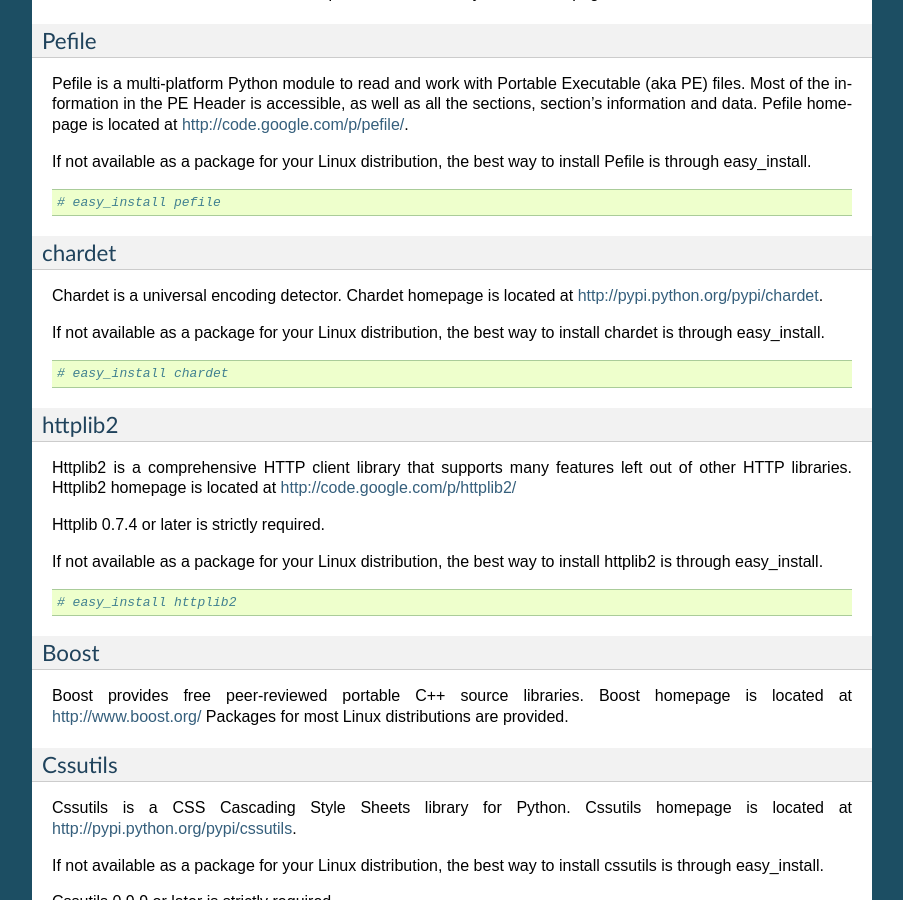
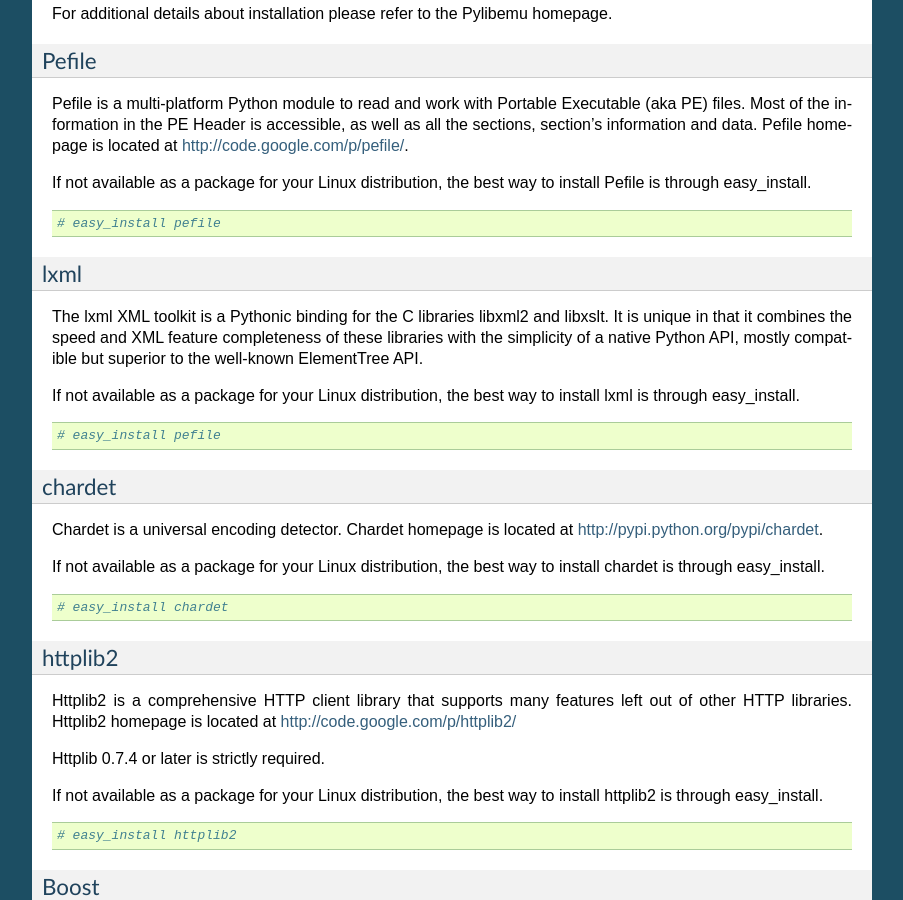
Before and after one commit to buffer/thug, a Sphinx documentation site: the page built from doc/source/build.rst, in a window 1280 px wide and 900 px high, scrolled down 2894 px. Shown: the whole window, without its empty margins (198-1101 px from the left). Built offline with Sphinx 7.4.7, drawn with Linux system fonts in a browser that asks for light colours.

Commit message:
Updated documentation (lxml requirement)

```diff
--- a/doc/source/build.rst
+++ b/doc/source/build.rst
@@ -15,6 +15,7 @@
 * Libemu
 * Pylibemu
 * Pefile
+* lxml
 * Chardet
 * httplib2
 * boost
@@ -201,6 +202,22 @@
 
 If not available as a package for your Linux distribution, the best way
 to install Pefile is through easy_install.
+
+.. code-block:: sh
+
+        # easy_install pefile
+
+
+lxml
+^^^^
+
+The lxml XML toolkit is a Pythonic binding for the C libraries libxml2 and libxslt.
+It is unique in that it combines the speed and XML feature completeness of these
+libraries with the simplicity of a native Python API, mostly compatible but superior
+to the well-known ElementTree API.
+
+If not available as a package for your Linux distribution, the best way
+to install lxml is through easy_install.
 
 .. code-block:: sh
 
```
Also changed, not shown: README.md (+2 -0 lines).
